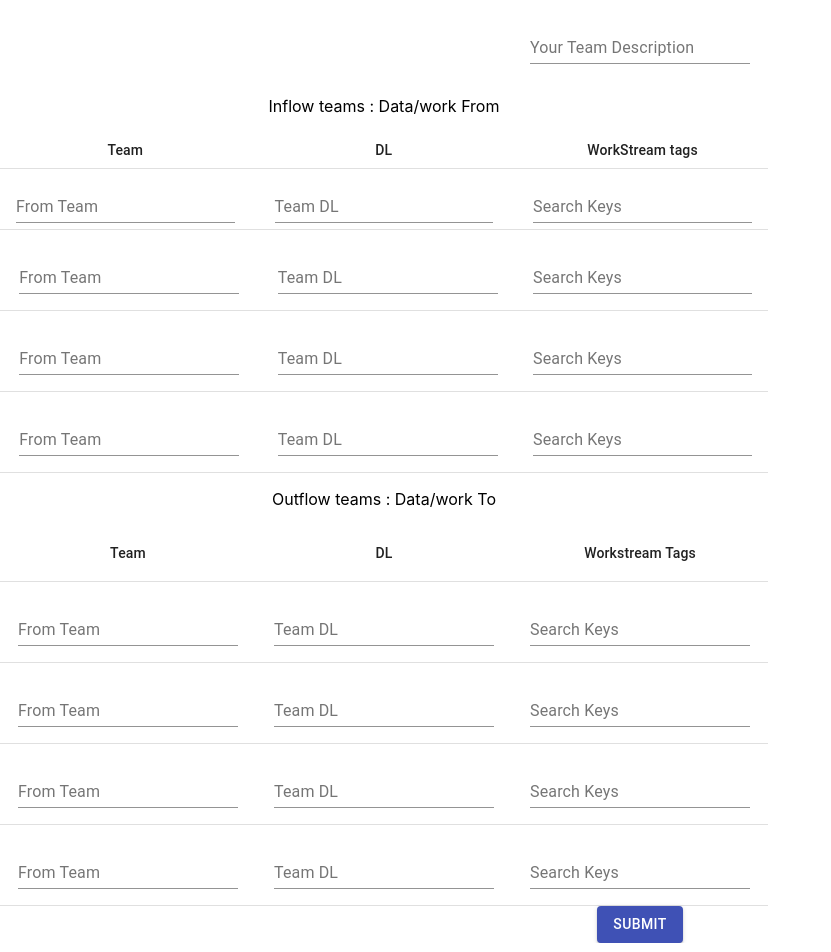
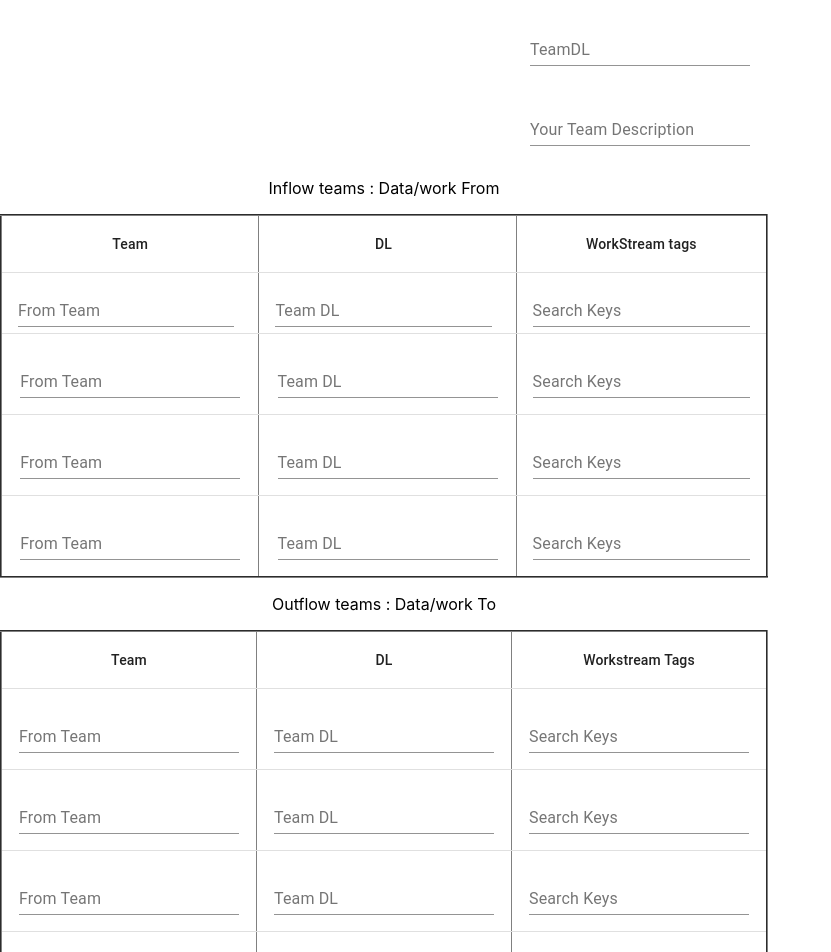
Before and after one commit to kartikv11/materialui, a React (Create React App) app: page /teams in a window 1280 px wide. Shown: the part 240-1192 px from the top of the page, without its empty margins (0-831 px from the left). Built offline with nearby package versions, Linux system fonts and the light colour scheme; a web font is replaced by a local one.

Commit message:
added borders

```diff
--- a/src/teams.js
+++ b/src/teams.js
@@ -32,6 +32,7 @@ render(){
   return(
 
     <form onSubmit={this.handleSubmit}>
+    <h1 align="center"> Data Creation Page</h1>
       <div style={{display: 'flex',  justifyContent:'center', alignItems:'center', height: '10vh'}}>
         <TextField
           name="teamname"
@@ -62,13 +63,16 @@ render(){
         Inflow teams : Data/work From
 
         </p>
-      <Table >
+      </div>
+      <div style={{ textAlign:'center' ,justifyContent:'center', alignItems:'center', width:'60%' }}>
+
+      <Table  alignItems="center" border="2">
       <TableHead>
 
           <TableRow >
 
 
-            <TableCell align="right" size= "small">
+            <TableCell >
             <div style={{display: 'flex',  justifyContent:'center', alignItems:'center' }}>
               Team
               </div>
@@ -216,7 +220,7 @@ render(){
 Outflow teams : Data/work To
 
 </p>
-      <Table >
+      <Table  alignItems="center" border="2">
       <TableHead>
 
           <TableRow>
```
